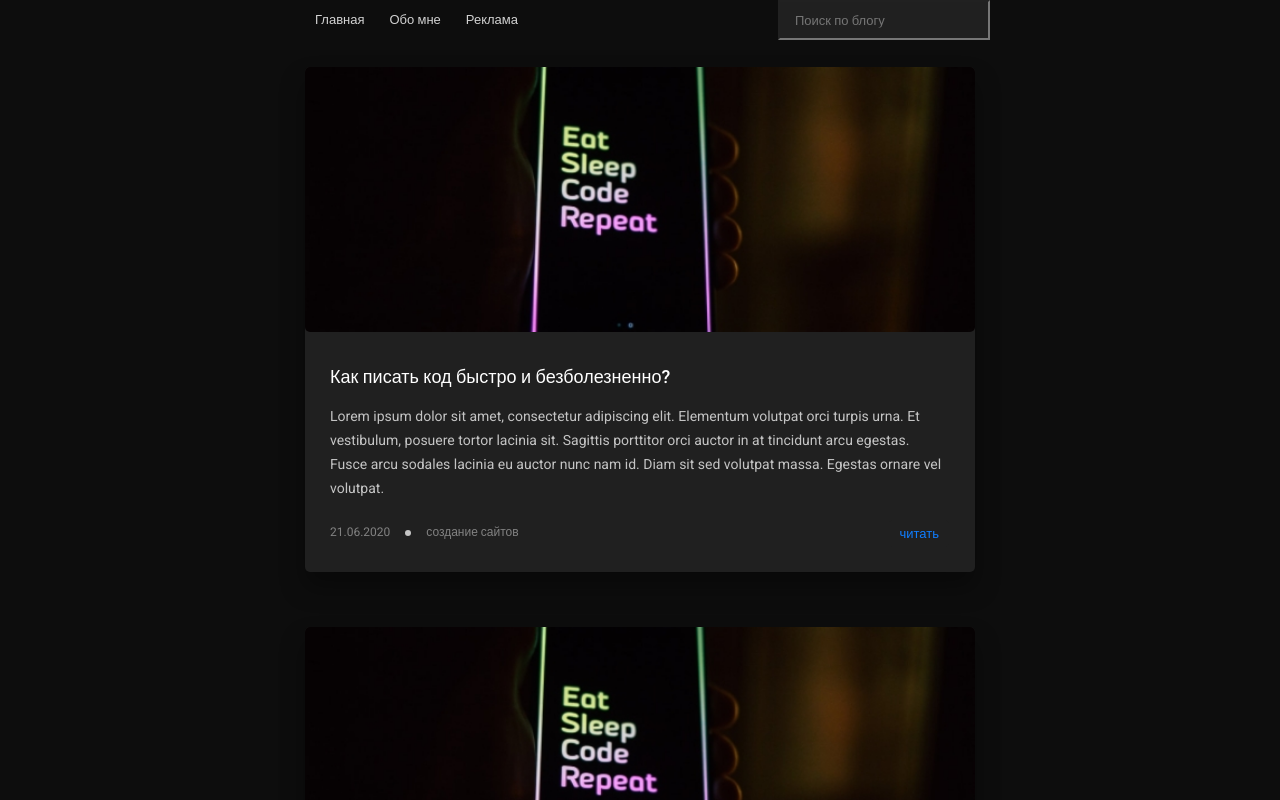
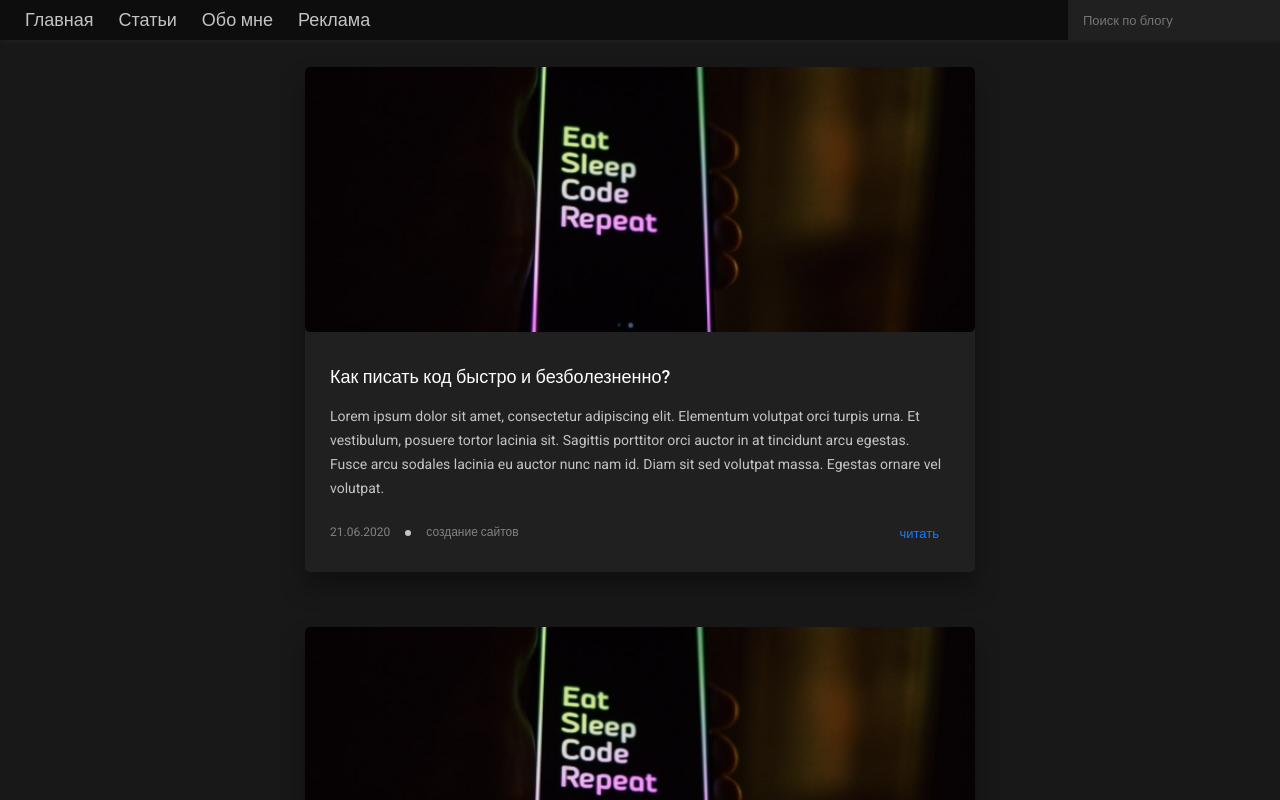
Before and after one commit to Sp0ngbik/techNote, a Next.js app: page / in a window 1280 px wide. Shown: the top 800 px of the page. Built offline with nearby package versions, Linux system fonts and the light colour scheme; a web font is replaced by a local one.

Commit message:
total fix

```diff
--- a/src/layout/Header.module.scss
+++ b/src/layout/Header.module.scss
@@ -9,11 +9,8 @@
   flex-direction: row;
   justify-content: space-between;
   margin: 0 auto;
-  max-width: 700px;
+  max-width: 1280px;
   max-height: 74px;
-  background-color: #0d0d0d;
+  background-color: var(--color-dark-900);
+  box-shadow: 2px 2px 5px var(--color-dark-500);
 }
-.link{
-  text-decoration: none;
-  color: #d2d2d2;
-}
--- a/src/layout/Header.tsx
+++ b/src/layout/Header.tsx
@@ -1,17 +1,18 @@
 import React from 'react';
-import Link from "next/link";
-import s from './Header.module.scss'
-import {Input} from '@/ui/input/input';
+import styles from './Header.module.scss'
+import {TextField} from '@/ui/copmonents/TextField/TextField';
+import {CustomLink} from "@/ui/copmonents/CustomLink/CustomLink";
 
 const Header = () => {
     return (
-        <header className={s.header}>
-            <div className={s.links}>
-                <Link className={s.link} href={'/'}>Главная</Link>
-                <Link className={s.link} href={'/about'}>Обо мне</Link>
-                <Link className={s.link} href={'/advertising'}>Реклама</Link>
+        <header className={styles.header}>
+            <div className={styles.links}>
+                <CustomLink text={'Главная'} href={'/'}/>
+                <CustomLink text={'Статьи'} href={'/'}/>
+                <CustomLink text={'Обо мне'} href={'/about'}/>
+                <CustomLink text={'Реклама'} href={'/advertising'}/>
             </div>
-            <Input/>
+            <TextField text={'Поиск по блогу'}/>
         </header>
     );
 };
--- a/src/styles/_boilerplate.scss
+++ b/src/styles/_boilerplate.scss
@@ -30,8 +30,7 @@ body {
   font-family: var(--font-family-primary), sans-serif;
   line-height: var(--line-height-m);
   color: var(--color-light-100);
-
-  background-color: var(--color-dark-900);
+  background-color: var(--color-dark-700);
 }
 
 input:-webkit-autofill,
--- /dev/null
+++ b/src/ui/copmonents/CustomLink/CustomLink.module.scss
@@ -0,0 +1,5 @@
+.link{
+  font-size: 18px;
+  text-decoration: none;
+  color: var(--color-light-300);
+}
--- /dev/null
+++ b/src/ui/copmonents/CustomLink/CustomLink.tsx
@@ -0,0 +1,11 @@
+import React from 'react';
+import styles from "./CustomLink.module.scss";
+import Link from "next/link";
+
+type props = {
+    text:string
+    href:string
+}
+export const CustomLink = ({text,href}:props) => {
+    return (<Link className={styles.link} href={href}>{text}</Link>);
+};
--- a/src/ui/input/input.module.scss
+++ b/src/ui/copmonents/TextField/TextField.module.scss
@@ -1,8 +1,9 @@
 .input{
-  background-color: #202020;
-  color: #828282;
+  background-color: var(--color-dark-500);
+  color: var(--color-light-900);
   width: 212px;
   height: 40px;
+  border: none;
 }
 .input::placeholder {
   position: absolute;
--- /dev/null
+++ b/src/ui/copmonents/TextField/TextField.tsx
@@ -0,0 +1,11 @@
+import React from 'react';
+import styles from './TextField.module.scss'
+
+type props={
+    text:string
+}
+export const TextField = ({text}:props) => {
+    return (
+      <input placeholder={text} className={styles.input}/>
+    );
+};
--- a/src/ui/input/input.tsx
+++ /dev/null
@@ -1,8 +0,0 @@
-import React from 'react';
-import s from './input.module.scss'
-
-export const Input = () => {
-    return (
-      <input placeholder={'Поиск по блогу'} className={s.input}/>
-    );
-};
```
Also changed, not shown: src/ui/copmonents/CustomSelect/CustomSelect.tsx (added, +10 -0 lines), src/ui/copmonents/CustomSelect/CustomSelect.module.scss (added).
